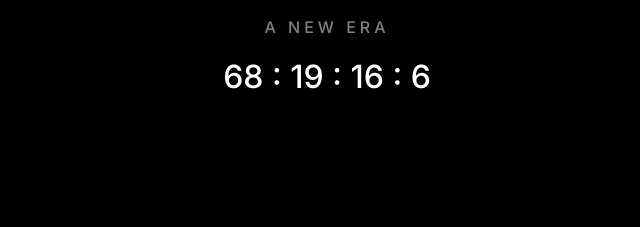
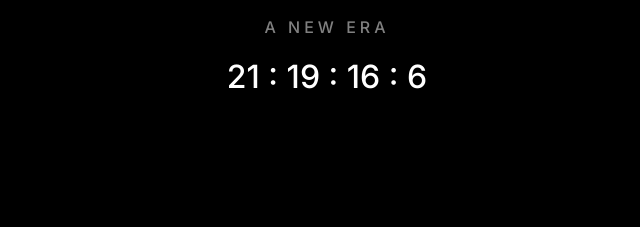
Before and after one commit to kvaubin/icemancountdown, a plain HTML site: page index.html in a window 1280 px wide. Shown: the part 402-629 px from the top of the page, 313-953 px from the left. Drawn offline with Linux system fonts and the light colour scheme.

Commit message:
Update index.html

```diff
--- a/index.html
+++ b/index.html
@@ -156,7 +156,7 @@ h1 {
 
 <script>
 /* COUNTDOWN */
-const releaseDate = new Date("2026-07-01T00:00:00");
+const releaseDate = new Date("2026-05-15T00:00:00");
 
 function updateCountdown() {
   const now = new Date();
```
